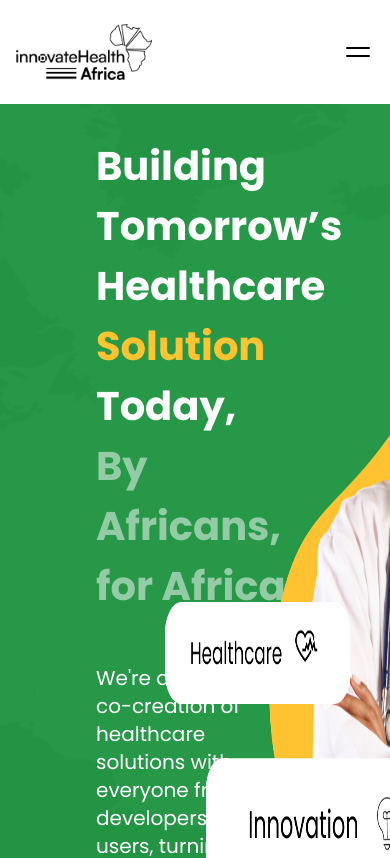
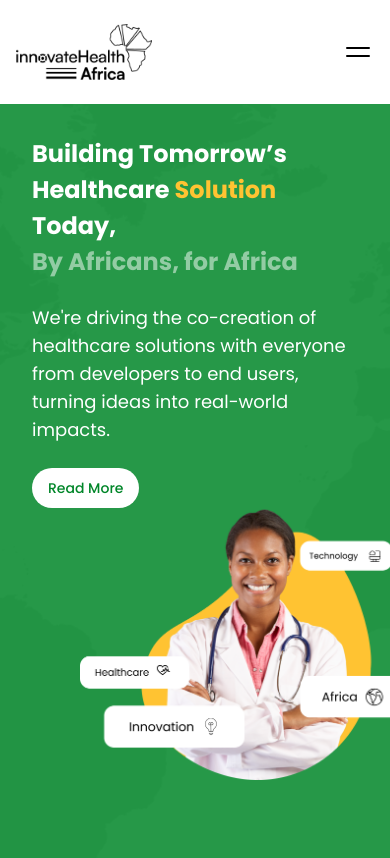
Before and after one commit to innovatehealthafrica/iha-frontend, a Next.js app: page / in a window 390 px wide. Shown: the top 858 px of the page. Built offline with nearby package versions, Linux system fonts and the light colour scheme.

Commit message:
hero section now responsivear

```diff
--- a/src/app/(landing-page)/page.tsx
+++ b/src/app/(landing-page)/page.tsx
@@ -29,22 +29,22 @@ export default function Home() {
           backgroundBlendMode: "darken",
         }}
       >
-        <div className="flex py-8 pb-36 px-24 space-x-12 max-w-screen-2xl mx-auto">
+        <div className="flex flex-col lg:flex-row py-8 pb-36 px-8 lg:px-24 space-x-12 max-w-screen-2xl mx-auto">
           <div className="flex flex-col justify-center w-full max-w-xl">
-            <h1 className="font-bold text-[2.5rem] leading-normal text-white">
+            <h1 className="font-bold text-2xl lg:text-[2.0rem]  leading-normal text-white">
               Building Tomorrow’s Healthcare{" "}
               <span className="text-primary-bright-orange">Solution</span>{" "}
               Today, <br />
               <span className="text-white/50">By Africans, for Africa</span>
             </h1>
 
-            <p className="mt-12 text-white text-xl">
+            <p className="mt-6 text-white text-lg">
               We{"'"}re driving the co-creation of healthcare solutions with
               everyone from developers to end users, turning ideas into
               real-world impacts.
             </p>
 
-            <Button className="w-fit mt-9 rounded-full bg-white text-primary-green">
+            <Button className="w-fit mt-6 rounded-full bg-white text-primary-green">
               Read More
             </Button>
           </div>
@@ -54,7 +54,7 @@ export default function Home() {
               src={heroImage}
               alt="Building Tomorrow’s Healthcare Solution Today, By Africans, for
             Africa"
-              className="min-w-[553px] w-[553px]"
+              className="w-full max-w-[553px] h-auto"
             />
           </div>
         </div>
--- a/src/components/header.tsx
+++ b/src/components/header.tsx
@@ -70,7 +70,7 @@ export default function Header() {
 
   return (
     <header className="py-6">
-      <div className="w-full max-w-screen-xl px-4 md:px-0 mx-auto flex justify-between items-center">
+      <div className="w-full max-w-screen-xl px-4 md:px-8 xl:px-0 mx-auto flex justify-between items-center">
         <div className="">
           <NextLink href={"/"}>
             <Image src={ihaLogo} alt="IHA logo" className="h-14 w-auto" />
```
